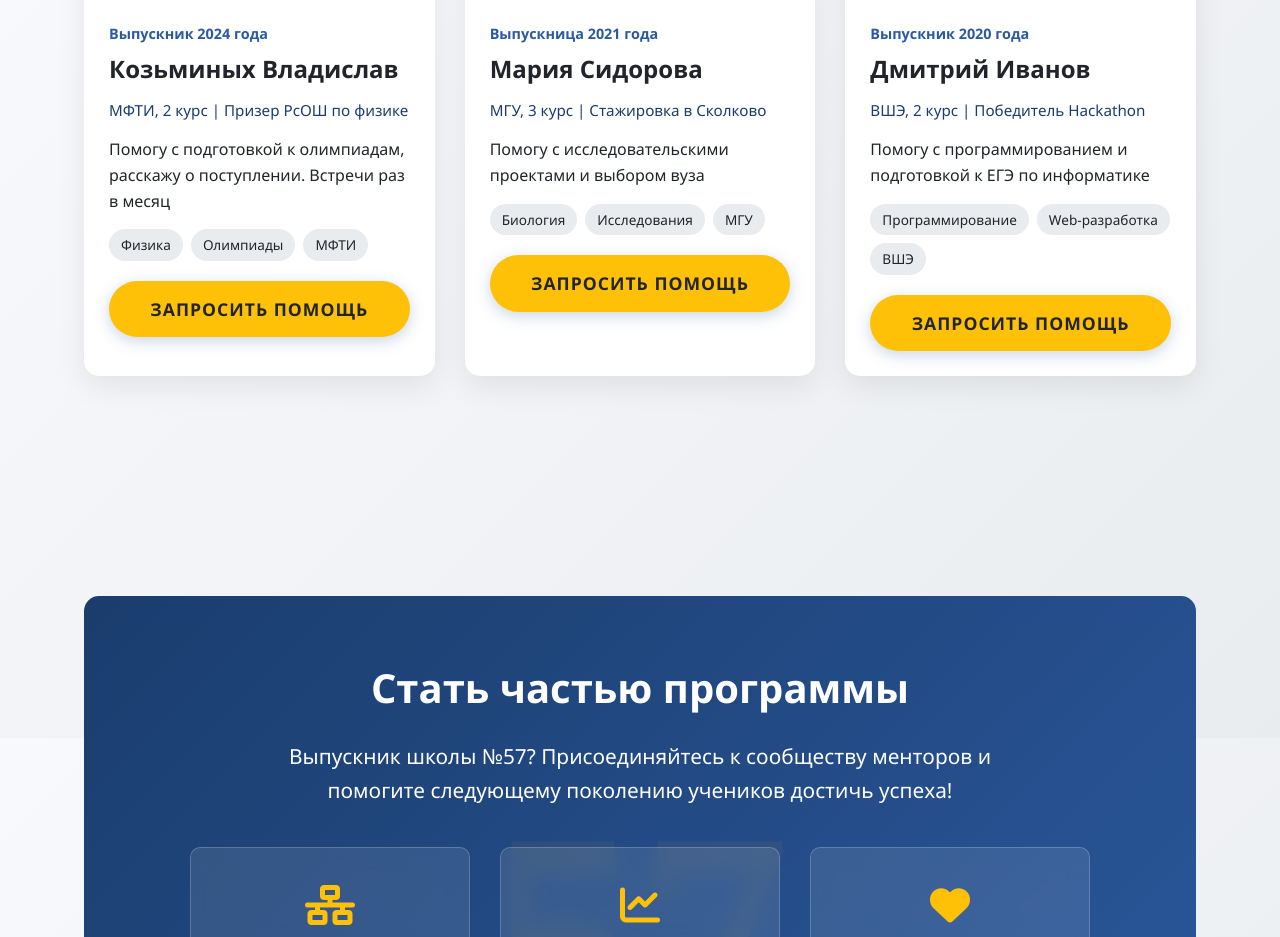
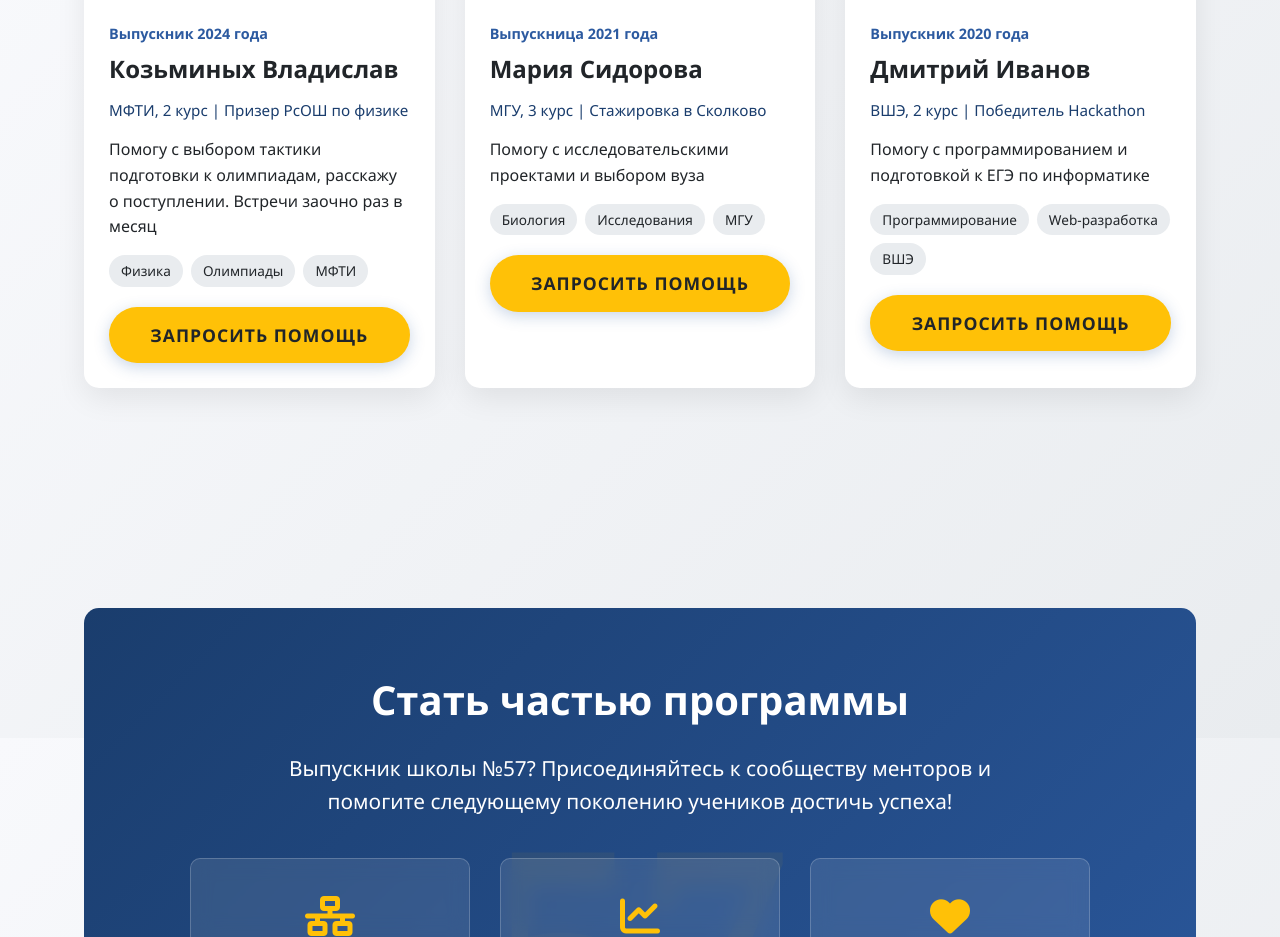
Before and after one commit to VladislavKozminykh/Vlajbbib, a plain HTML site: page index.html in a window 1280 px wide. Shown: the part 1662-2599 px from the top of the page. Drawn offline with Linux system fonts and the light colour scheme.

Commit message:
Update index.html

```diff
--- a/index.html
+++ b/index.html
@@ -491,7 +491,7 @@
                         <span class="mentor-school">Выпускник 2024 года</span>
                         <h3> Козьминых Владислав</h3>
                         <span class="mentor-achievements">МФТИ, 2 курс | Призер РсОШ по физике</span>
-                        <p>Помогу с подготовкой к олимпиадам, расскажу о поступлении. Встречи раз в месяц</p>
+                        <p>Помогу с выбором тактики подготовки к олимпиадам, расскажу о поступлении. Встречи заочно раз в месяц</p>
                         <div class="mentor-skills">
                             <span class="skill-tag">Физика</span>
                             <span class="skill-tag">Олимпиады</span>
```
